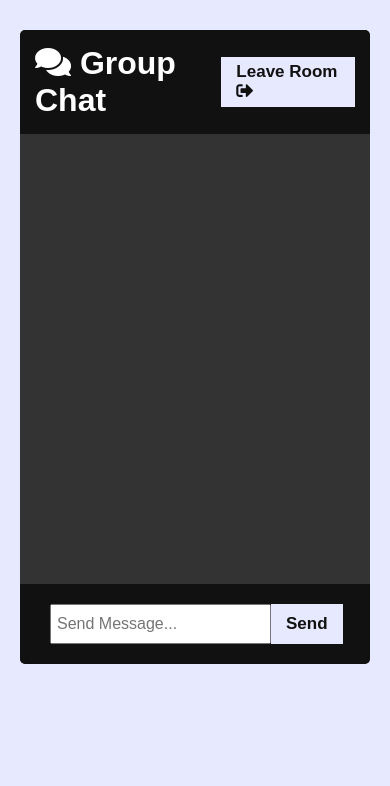
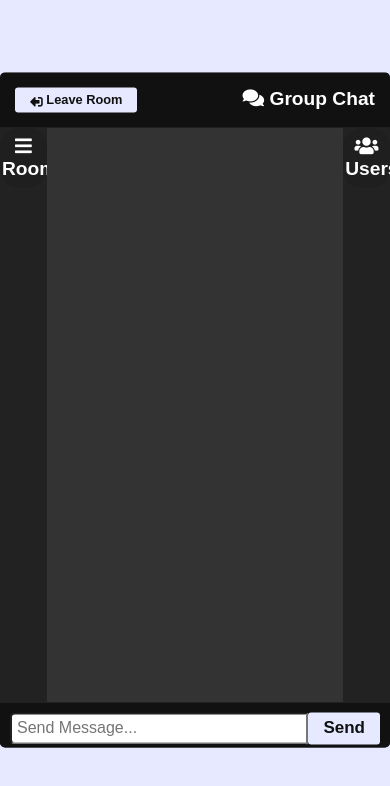
Before and after one commit to mike-o31/chat-app, a website: page public/chatroom.html in a window 390 px wide. Drawn offline with nearby package versions, Linux system fonts and the light colour scheme; no server answers.

Commit message:
fixed sizing issues and made more responsive

```diff
--- a/public/chatroom.html
+++ b/public/chatroom.html
@@ -1,23 +1,30 @@
 <!DOCTYPE html>
 <html lang="en">
 	<head>
-    <meta charset="UTF-8">
-    <meta http-equiv="X-UA-Compatible" content="IE=edge">
-    <meta name="viewport" content="width=device-width, initial-scale=1.0">
-    <link rel="stylesheet" href="https://cdnjs.cloudflare.com/ajax/libs/font-awesome/5.12.1/css/all.min.css"
-        integrity="sha256-mmgLkCYLUQbXn0B1SRqzHar6dCnv9oZFPEC1g1cwlkk=" crossorigin="anonymous" />
-    <link rel="stylesheet" href="css/style.css">
+		<meta charset="UTF-8" />
+		<meta http-equiv="X-UA-Compatible" content="IE=edge" />
+		<meta name="viewport" content="width=device-width, initial-scale=1.0" />
+		<link
+			rel="stylesheet"
+			href="https://cdnjs.cloudflare.com/ajax/libs/font-awesome/5.12.1/css/all.min.css"
+			integrity="sha256-mmgLkCYLUQbXn0B1SRqzHar6dCnv9oZFPEC1g1cwlkk="
+			crossorigin="anonymous"
+		/>
+		<link rel="stylesheet" href="css/style.css" />
 		<title>Chat Room</title>
 	</head>
 	<body>
 		<div class="chat-container">
 			<header class="chat-header">
+				<a href="index.html" class="button"
+					><i class="fas fa-sign-out-alt fa-rotate-180"></i
+					><strong> Leave Room</strong>
+				</a>
 				<h1><i class="fas fa-comments"></i> Group Chat</h1>
-            <a href="index.html" class="button"><strong>Leave Room</strong> <i class="fas fa-sign-out-alt"></i></a>
 			</header>
 			<main class="chat-main">
 				<div class="chat-sidebar left">
-                <h3>Room Name:</h3>
+					<h3><i class="fas fa-bars"></i> Rooms:</h3>
 					<h2 id="room-name"></h2>
 				</div>
 				<div class="chat-messages">
@@ -30,14 +37,22 @@
 			</main>
 			<div class="chat-form-container">
 				<form id="chat-form">
-                <input type="text" id="message" placeholder="Send Message..." required>
+					<input
+						type="text"
+						id="message"
+						placeholder="Send Message..."
+						required
+					/>
 					<button class="button"><strong>Send</strong></button>
 				</form>
 			</div>
 		</div>
-    <script src="https://cdnjs.cloudflare.com/ajax/libs/qs/6.10.1/qs.min.js"
+		<script
+			src="https://cdnjs.cloudflare.com/ajax/libs/qs/6.10.1/qs.min.js"
 			integrity="sha512-aTKlYRb1QfU1jlF3k+aS4AqTpnTXci4R79mkdie/bp6Xm51O5O3ESAYhvg6zoicj/PD6VYY0XrYwsWLcvGiKZQ=="
-        crossorigin="anonymous" referrerpolicy="no-referrer"></script>
+			crossorigin="anonymous"
+			referrerpolicy="no-referrer"
+		></script>
 		<script src="/socket.io/socket.io.js"></script>
 		<script src="javascript/main.js"></script>
 	</body>
--- a/public/css/style.css
+++ b/public/css/style.css
@@ -33,12 +33,18 @@ a {
 	color: var(--dark-color-a);
 	border: 0;
 	font-size: 17px;
+	border-radius: 0.2rem;
 }
 
 /* Chat Page */
 
 .chat-container {
-	max-width: 1100px;
+	position: absolute;
+	top: 45%;
+	left: 50%;
+	transform: translate(-50%, -50%);
+	width: 100%;
+	height: 80%;
 	background: var(--dark-color-c);
 	margin: 30px auto;
 	overflow: hidden;
@@ -49,57 +55,67 @@ a {
 }
 
 .chat-header {
+	display: flex;
 	background: var(--dark-color-a);
 	color: #fff;
 	border-top-left-radius: 5px;
 	border-top-right-radius: 5px;
 	padding: 15px;
-	display: flex;
+	margin-bottom: 1px;
 	align-items: center;
 	justify-content: space-between;
 }
 
+.chat-header h1 {
+	font-size: 1.2rem;
+}
+
+.chat-header .button {
+	size: 3em;
+	font-size: 0.8em;
+	text-align: center;
+}
+
 .chat-main {
 	display: grid;
-	grid-template-columns: 0.75fr 2.25fr 0.75fr;
-	height: 450px;
+	grid-template-columns: 12% 76% 12%;
+	height: 85%;
 }
 
 .chat-sidebar {
 	background: var(--dark-color-b);
 	color: #fff;
-	padding: 20px 20px 60px;
 	overflow-y: scroll;
 }
 
 .chat-sidebar h2 {
 	text-align: center;
-	font-size: 20px;
-	background: rgba(0, 0, 0, 0.1);
+	font-size: 1em;
 	padding: 10px;
 	margin-bottom: 20px;
 }
 
 .chat-sidebar h3 {
 	text-align: center;
-	margin-bottom: 5px;
-	padding: 10px 5px ;
+	font-size: 1.2em;
+	padding: 8px 2px;
 	background: rgba(0, 0, 0, 0.1);
+	border-radius: 1em;
 }
 
 .chat-sidebar ul {
-	background: rgba(0, 0, 0, 0.1);
-	padding: 0.5rem;
+	padding: 0.5em;
 }
 
 .chat-sidebar ul li {
 	text-align: center;
+	font-size: 1em;
 	padding: 5px 0 0;
 }
 
 .chat-messages {
-	padding: 30px;
-	max-height: 500px;
+	padding: 10px 30px;
+	max-height: 99.6%;
 	overflow-y: scroll;
 }
 
@@ -135,7 +151,7 @@ a {
 }
 
 .chat-form-container {
-	padding: 20px 30px;
+	padding: 10px 10px;
 	background-color: var(--dark-color-a);
 	border-bottom-left-radius: 5px;
 	border-bottom-right-radius: 5px;
@@ -148,12 +164,19 @@ a {
 .chat-form-container input[type='text'] {
 	font-size: 16px;
 	padding: 5px;
-	height: 40px;
+	height: 2em;
 	flex: 1;
+	border-top-left-radius: 0.3rem;
+	border-bottom-left-radius: 0.3rem;
 }
 
 /* Join Page */
 .join-container {
+	position: absolute;
+	top: 40%;
+	left: 50%;
+	transform: translate(-50%, -50%);
+	width: 80%;
 	max-width: 500px;
 	margin: 80px auto;
 	color: #fff;
@@ -165,16 +188,15 @@ a {
 	background: var(--dark-color-a);
 	border-top-left-radius: 5px;
 	border-top-right-radius: 5px;
+	font-size: 100%;
 }
 
 .join-main {
 	text-align: center;
 	padding: 30px 40px;
 	background: var(--dark-color-b);
-}
-
-.join-main p {
-	margin-bottom: 20px;
+	border-bottom-left-radius: 5px;
+	border-bottom-right-radius: 5px;
 }
 
 .join-main .form-control {
@@ -184,28 +206,34 @@ a {
 .join-main label {
 	display: block;
 	margin-bottom: 5px;
+	font-size: 1.5rem;
 }
 
 .join-main input[type='text'] {
-	font-size: 16px;
+	font-size: 1.5rem;
 	padding: 5px;
 	height: 40px;
 	width: 100%;
+	text-align: center;
+	border-radius: 0.3rem;
 }
 
 .join-main select {
-	font-size: 16px;
+	font-size: 1.5rem;
 	padding: 5px;
 	height: 40px;
 	width: 100%;
+	text-align: center;
+	border-radius: 0.3rem;
 }
 
 .join-main .button {
 	margin-top: 10px;
-	width: 40%;
+	width: 80%;
+	font-size: 1.2rem;
 }
 
-@media (max-width: 700px) {
+/* @media (max-width: 600px) {
 	.chat-main {
 		display: block;
 	}
@@ -213,4 +241,7 @@ a {
 	.chat-sidebar {
 		display: none;
 	}
-}
+} */
+
+/* @media (max-width: 400px) {
+} */
```
Lines whose indentation alone changed are shown as unchanged.
